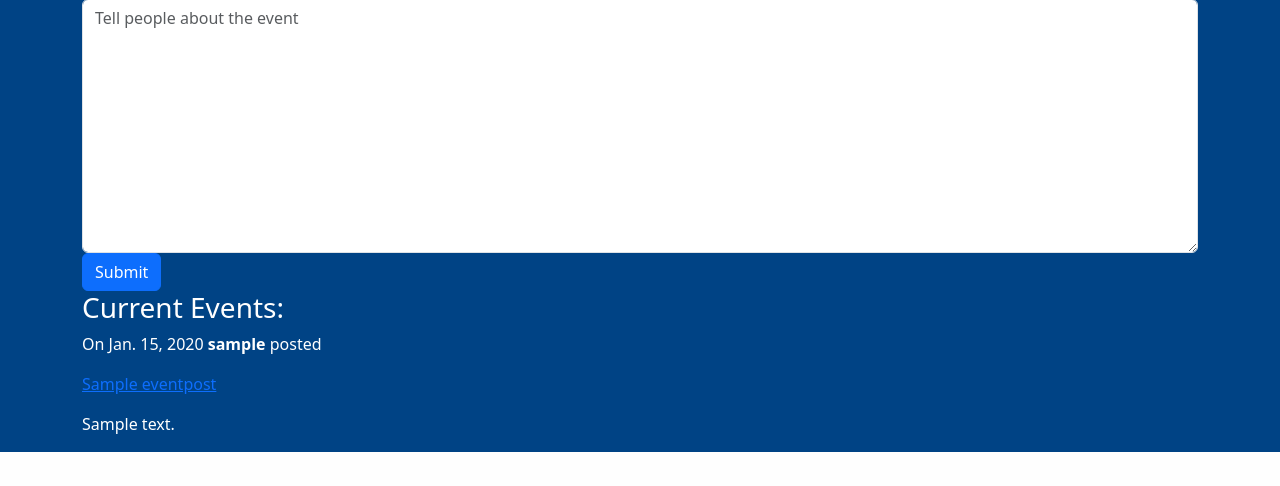
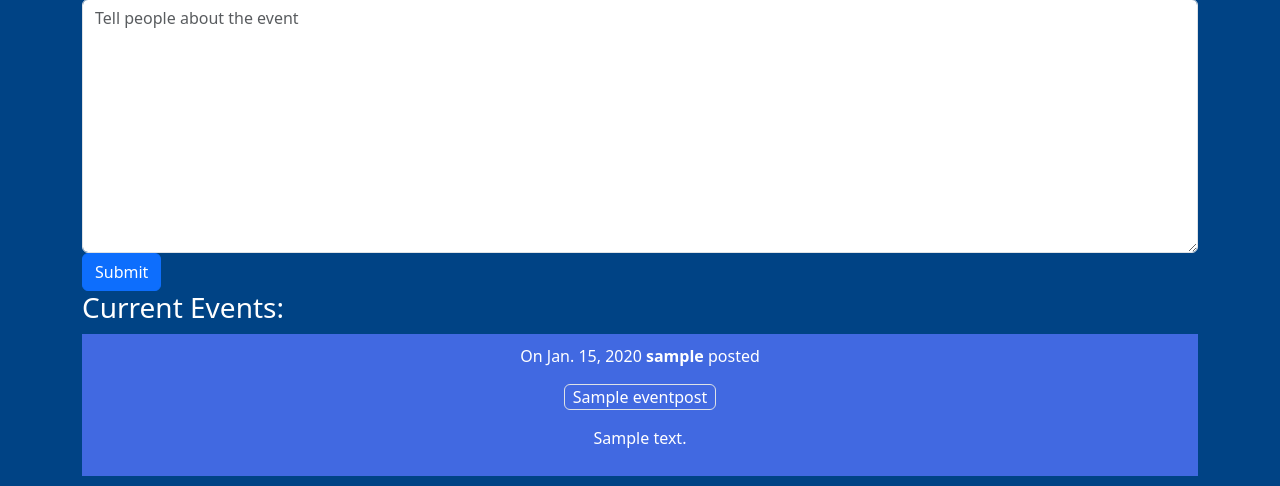
Before and after one commit to SeanKuehl/Group-18-Capstone, a Django app: page /view-events/ in a window 1280 px wide. Shown: the part 1051-1537 px from the top of the page. Before the commit the page ends 1503 px from the top, so only its background shows below. Run offline with Django 4.2, Linux system fonts and the light colour scheme; tables that the repository leaves empty hold one stand-in row (values such as "Sample post").

Commit message:
Modified styling for displayed event posts.

```diff
--- a/templates/view_event_posts.html
+++ b/templates/view_event_posts.html
@@ -1,53 +1,55 @@
 {% extends "base.html" %}
+
 {% block content %}
-<!DOCTYPE html>
-<html>
-<head>
-    <title>Events</title>
-</head>
-<body>
+    <style>
+        .post-container {
+            background-color: RoyalBlue;
+            padding: 10px;
+            margin: 10px 0;
+            color: white;
+            text-align: center;
+        }
+
+        /* removes the hyperlink styling (i.e., the underline and blue text) */
+        .post-container h3 a {
+            color: white;
+            text-decoration: none;
+        }
+
+        .post-container a {
+            color: white;
+            text-decoration: none;
+        }
+
+    </style>
+
     <h1>Current Events</h1>
 
     <a href="{% url 'home' %}">
         <button type="button" class="btn btn-dark">Back to Home</button>
     </a>
 
-
     <h3>Create an Event:</h3>
     <form method="post">
         {% csrf_token %}
-
         <div>
             {{ form }}
         </div>
-
         <button type="submit" class="btn btn-primary">Submit</button>
     </form>
 
-
-
     <h3>Current Events:</h3>
     {% for event in events %}
+        <div class="post-container">
             <p>
                 On {{ event.created_on.date }} <b>{{ event.author }}</b> posted
             </p>
-        <a href="{% url 'event-detail' event.pk %}">
-        <p>
+            <a href="{% url 'event-detail' event.pk %}" class="d-inline-flex focus-ring py-0.5 px-2 text-decoration-none border rounded-2" style="--bs-focus-ring-color: rgba(var(--bs-success-rgb), .25)">
                 {{ event.post_title }}
-        </p>
             </a>
-
             <p>
                 {{ event.post_body | linebreaks }}
             </p>
+        </div>
     {% endfor %}
-
-
-
-
-
-
-
-</body>
-</html>
 {% endblock %}
```
Lines whose indentation alone changed are shown as unchanged.
